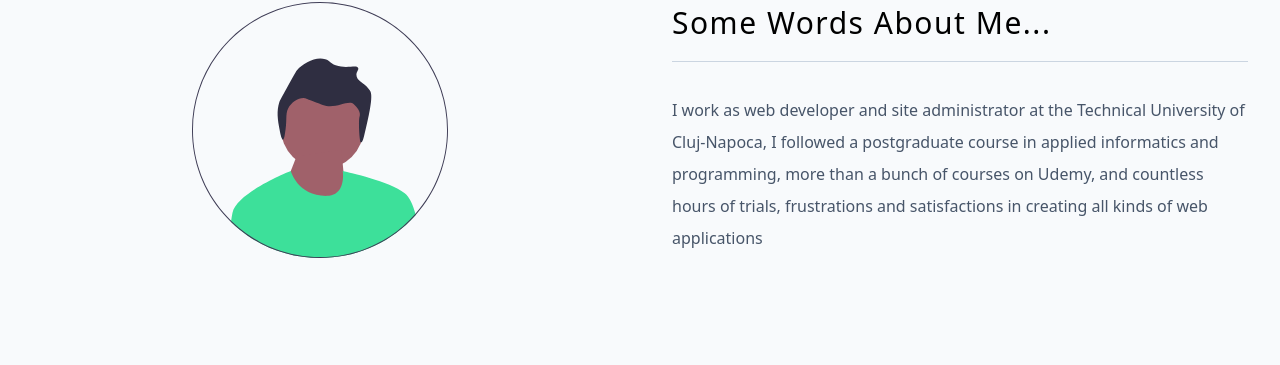
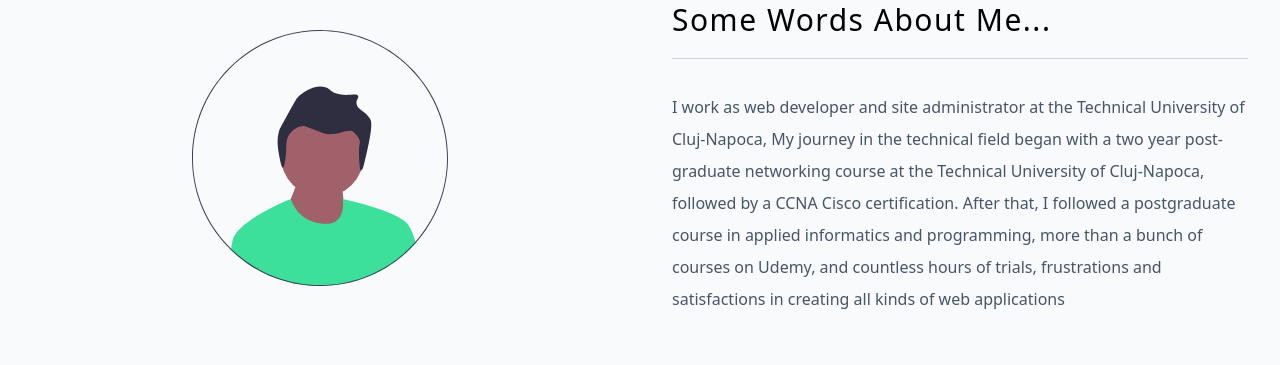
Before and after one commit to nidarg/portofolio-tailwind, a React (Vite) app: page / in a window 1280 px wide. Shown: the part 1977-2342 px from the top of the page. Built offline with nearby package versions, Linux system fonts and the light colour scheme; no server answers.

Commit message:
first commit

```diff
--- a/src/components/About.jsx
+++ b/src/components/About.jsx
@@ -9,10 +9,8 @@ const About = () => {
           <SectionTitle text='some words about me...' />
           <p className='text-slate-600 mt-8 leading-loose'>
             I work as web developer and site administrator at the Technical University of
-            Cluj-Napoca, I followed a postgraduate course in applied informatics
-            and programming, more than a bunch of courses on Udemy, and
-            countless hours of trials, frustrations and satisfactions in
-            creating all kinds of web applications
+            Cluj-Napoca, My journey in the technical field began with a two year post-graduate networking course at the Technical University of Cluj-Napoca, followed by a CCNA Cisco certification.
+After that, I followed a postgraduate course in applied informatics and programming, more than a bunch of courses on Udemy, and countless hours of trials, frustrations and satisfactions in creating all kinds of web applications
           </p>
         </article>
       </div>
```
